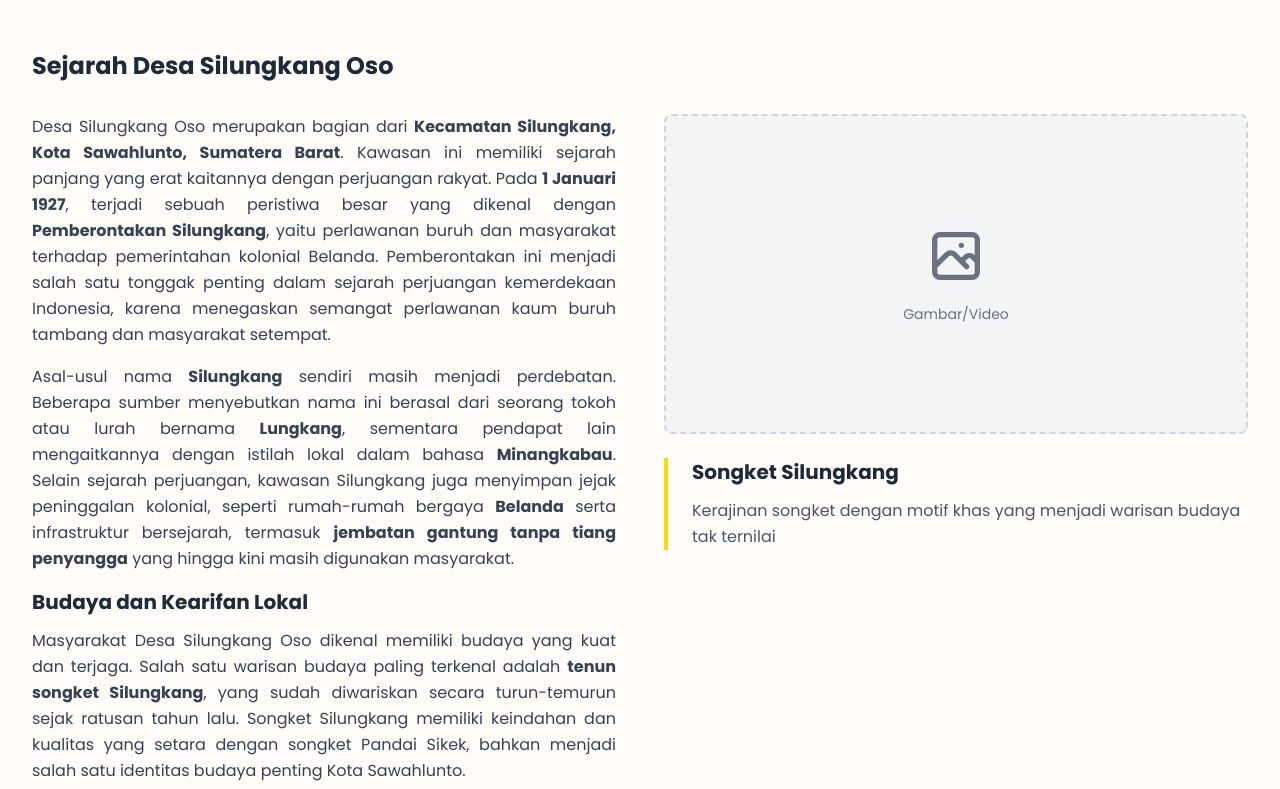
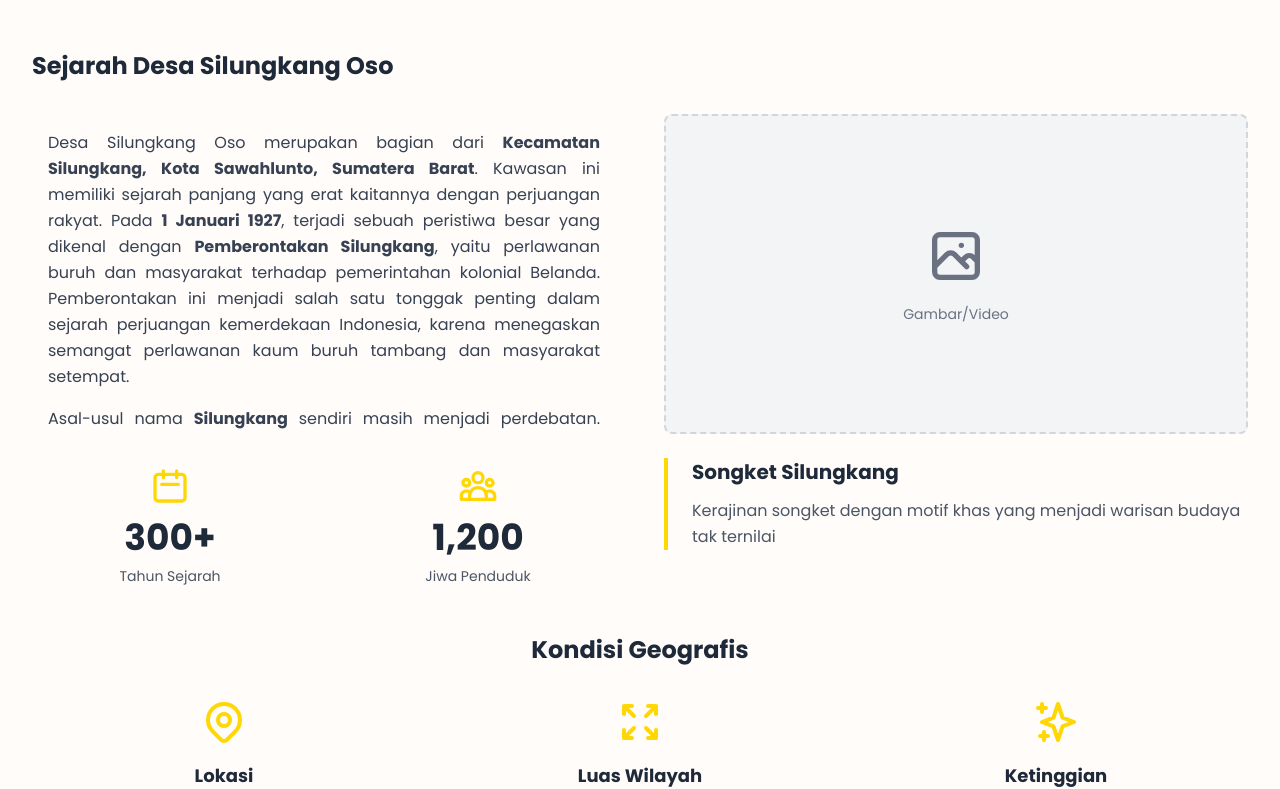
Before and after one commit to Fauzan-Azh/desa-wisata-silungkang-oso, a Next.js app: page / in a window 1280 px wide. Shown: the part 1383-2172 px from the top of the page. Built offline with nearby package versions, Linux system fonts and the light colour scheme.

Commit message:
beranda [feat] : update, tambah scroll pada section sejarah desa

```diff
--- a/src/app/page.tsx
+++ b/src/app/page.tsx
@@ -298,7 +298,9 @@ export default function Home() {
                 <div className="grid grid-cols-1 lg:grid-cols-2 gap-12">
                   {/* Left Column - Text & Data */}
                   <div>
-                    <div className="prose prose-lg max-w-none text-gray-700 font-poppins leading-relaxed mb-8 text-justify">
+                    {/* Scrollable Content Container */}
+                    <div className="max-h-80 overflow-y-auto p-4 mb-8">
+                      <div className="prose prose-lg max-w-none text-gray-700 font-poppins leading-relaxed text-justify">
                         {lang === 'id' ? (
                           <>
                             <p className="mb-4">
@@ -342,6 +344,7 @@ export default function Home() {
                             </p>
                           </>
                         )}
+                      </div>
                     </div>
 
                     {/* Data Stats */}
```
Lines whose indentation alone changed are shown as unchanged.
